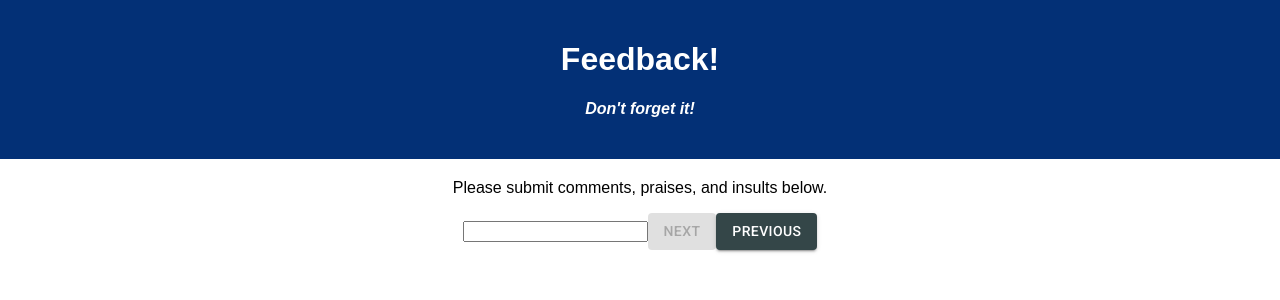
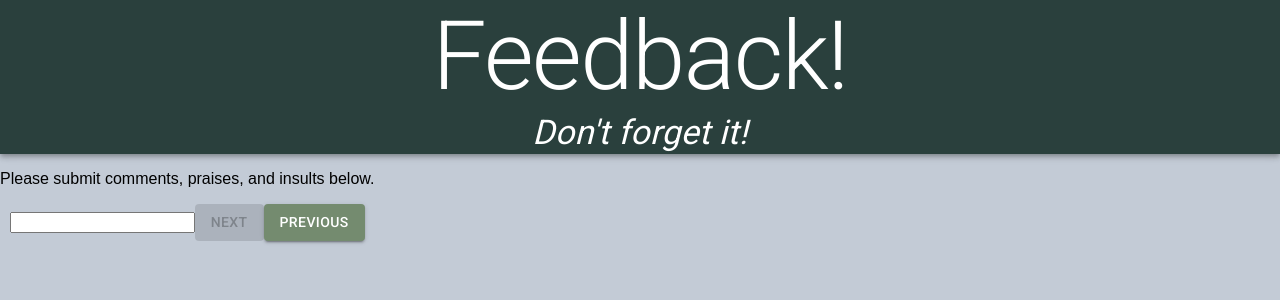
Before and after one commit to matthewbouc/weekend-redux-feedback-loop, a React (Create React App) app: page /#/comments in a window 1280 px wide. Shown: the top 300 px of the page. Built offline with nearby package versions, Linux system fonts and the light colour scheme.

Commit message:
theme updates , color changes to backgrounds, added appbar and typography instead of header and <h#'s>

```diff
--- a/src/components/App/App.jsx
+++ b/src/components/App/App.jsx
@@ -11,11 +11,18 @@ import AdminPage from '../AdminPage/AdminPage';
 import ReviewPage from '../ReviewPage/ReviewPage';
 import FeedbackSubmitted from '../FeedbackSubmitted/FeedbackSubmitted';
 import Header from '../Header/Header';
+import { Grid } from '@material-ui/core';
+import useStyles from '../Theme/useStyle';
+import { AppBar } from '@material-ui/core';
 
 function App() {
+  const classes = useStyles();
   return (
     <div className='App'>
+      <AppBar className={classes.header} position="relative">
         <Header />
+      </AppBar>
+      <Grid container >
         <Router>
           <Route exact path="/">
             <p>Take your self-assessment for the day</p>
@@ -29,6 +36,7 @@ function App() {
           <Route exact path="/thankyou" component={FeedbackSubmitted} />
           <Route exact path="/admin" component={AdminPage} />
         </Router>
+      </Grid>
     </div>
   );
 }
--- a/src/components/Header/Header.jsx
+++ b/src/components/Header/Header.jsx
@@ -1,11 +1,14 @@
+import { Typography } from "@material-ui/core";
 import React from "react";
+import useStyles from "../Theme/useStyle";
 
 function Header () {
+  const classes = useStyles();
     return(
-        <header className='App-header'>
-        <h1 className='App-title'>Feedback!</h1>
-        <h4>Don't forget it!</h4>
-      </header>
+      <div>
+        <Typography variant="h1" color="inherit"> Feedback!</Typography>
+        <Typography variant="h4" color="inherit">Don't forget it!</Typography>
+      </div>
     )
 }
 
--- a/src/components/Theme/theme.js
+++ b/src/components/Theme/theme.js
@@ -3,16 +3,16 @@ import { createTheme } from "@material-ui/core";
 const theme = createTheme({
     palette: {
         primary: {
-            main: '#344648',
+            main: '#748B6F',
         },
         secondary: {
-            main: '#7D8E95',
+            main: '#D05663',
         },
         tertiary: {
-            main: '#FFBB98',
+            main: '#2A403D',
         },
         quaternary: {
-            main: '#FBE0C3',
+            main: '#C3CBD6',
         },
     },
     status: {
--- a/src/components/Theme/useStyle.js
+++ b/src/components/Theme/useStyle.js
@@ -3,10 +3,13 @@ import theme from './theme';
 
 const useStyles = makeStyles(() => ({
     nextButton: {
-        backgroundColor: theme.palette.tertiary.main,
+        backgroundColor: theme.palette.primary.main,
     },
     previousButton: {
-        backgroundColor: theme.palette.quaternary.main,
+        backgroundColor: theme.palette.secondary.main,
+    },
+    header: {
+        backgroundColor: theme.palette.tertiary.main,
     },
 }));
 
--- a/src/index.css
+++ b/src/index.css
@@ -2,4 +2,5 @@ body {
   margin: 0;
   padding: 0;
   font-family: sans-serif;
+  background-color: #C3CBD6;
 }
```
Lines whose indentation alone changed are shown as unchanged.
